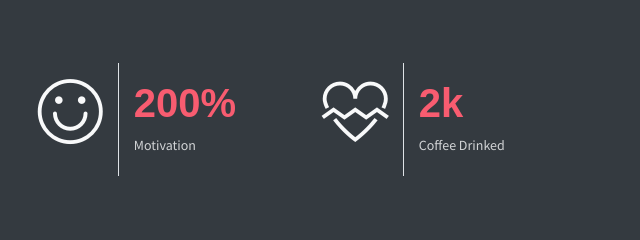
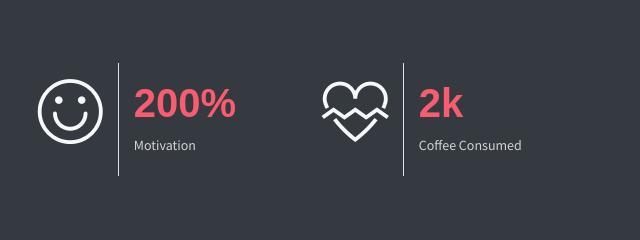
Before and after one commit to Prodi2004/Portfolio, a website: page index.html in a window 1280 px wide. Shown: the part 2440-2680 px from the top of the page, 640-1280 px from the left. Drawn offline with Linux system fonts and the light colour scheme.

Commit message:
Update index.html

```diff
--- a/index.html
+++ b/index.html
@@ -291,7 +291,7 @@
                         </div>
                         <div class="col-7 text-left py-3">
                             <h1 class="text-danger font-weight-bold font40">2k</h1>
-                            <p class="text-light mb-1">Coffee Drinked</p>
+                            <p class="text-light mb-1">Coffee Consumed</p>
                         </div>
                     </div>
                 </div>
```
